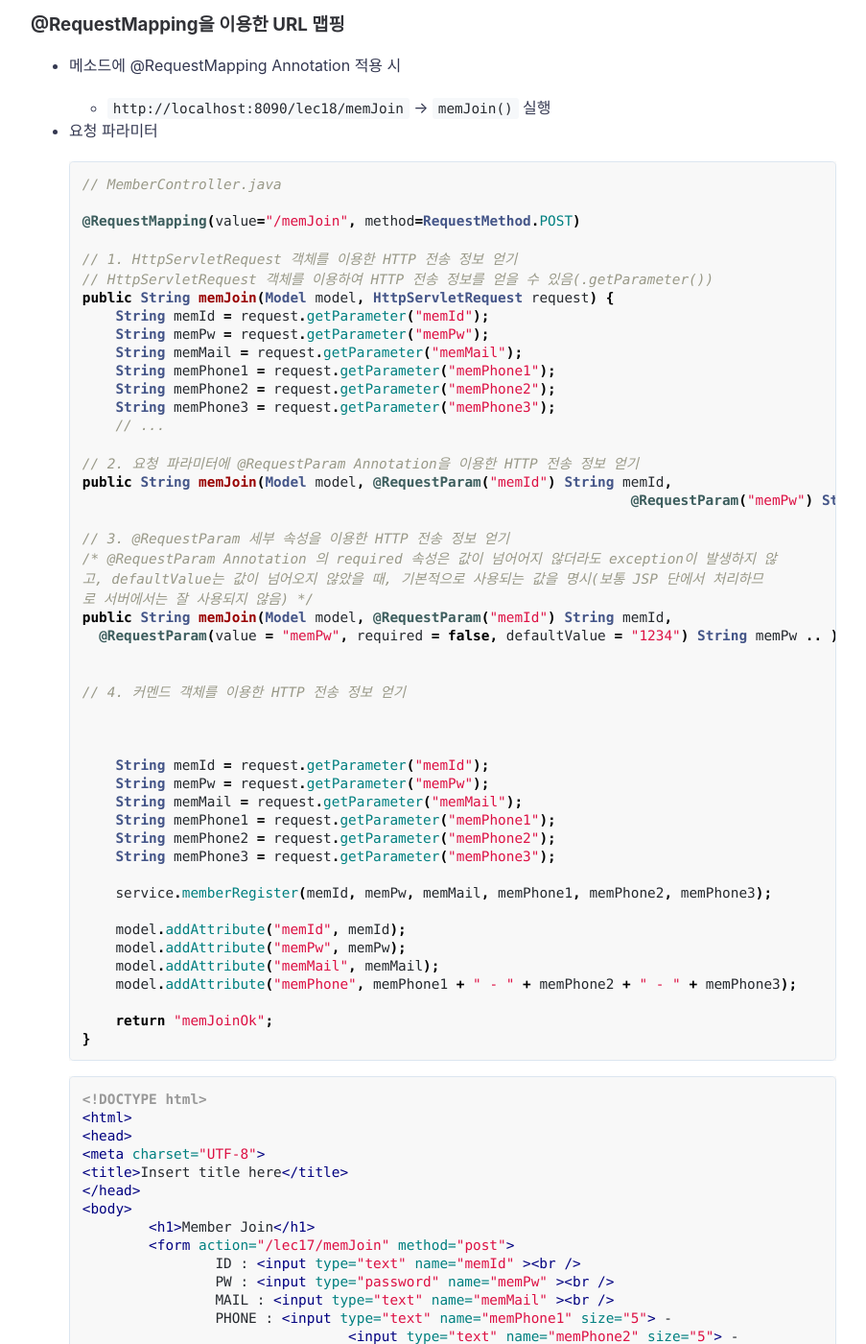
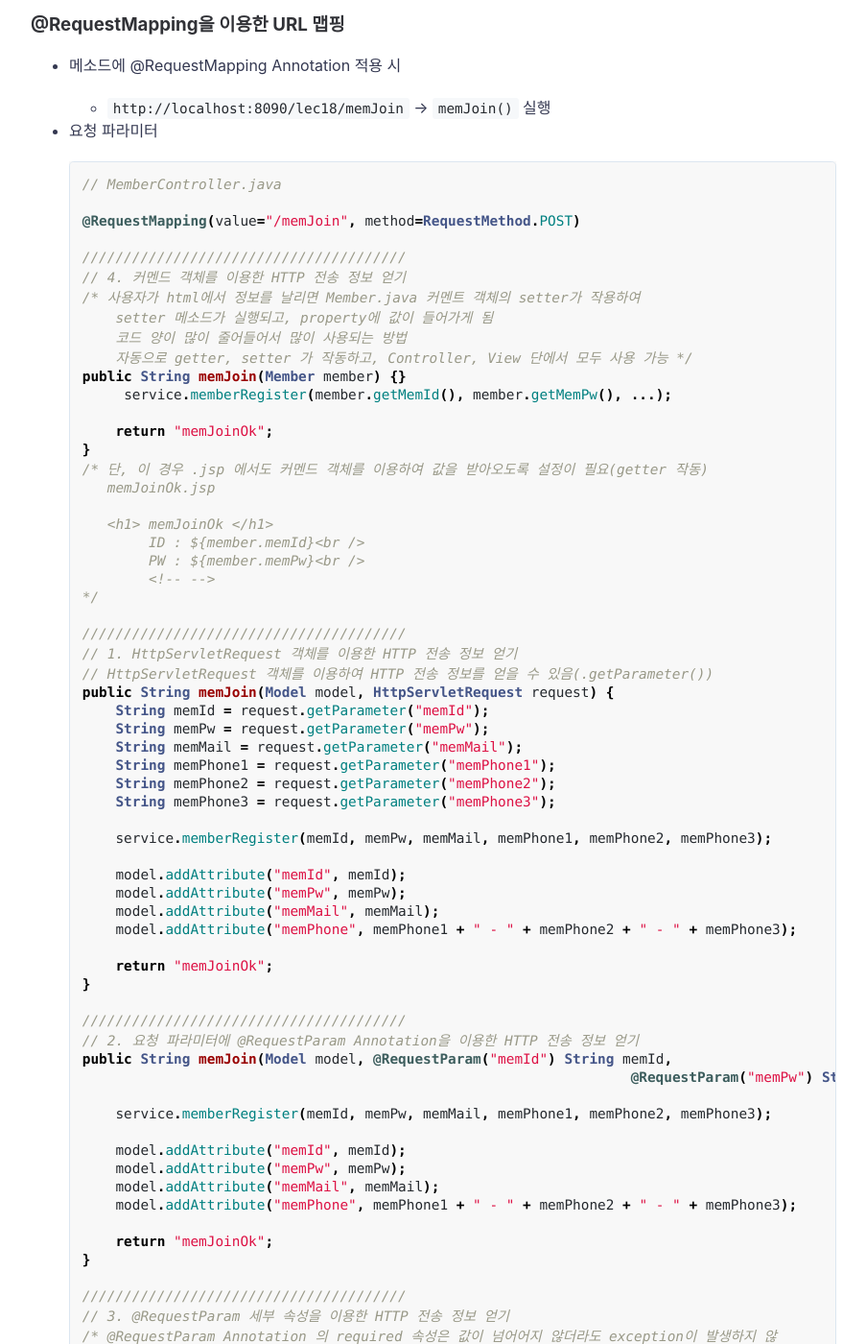
Before and after one commit to jihunparkme/jihunparkme.github.io, a Jekyll site: the page built from _posts/2020-06-26-Spring-설정-및-구현.md, in a window 1280 px wide and 1400 px high, scrolled down 21312 px. Shown: the whole window at 96% size, without its empty margins (188-1091 px from the left). Built offline with Jekyll 4.4.1, drawn with Linux system fonts in a browser that asks for light colours; comment, search, counter and statistics services are not loaded; some of the changed text lies outside the part shown.

Commit message:
Edit: add contents

```diff
--- a/_posts/2020-06-26-Spring-설정-및-구현.md
+++ b/_posts/2020-06-26-Spring-설정-및-구현.md
@@ -872,6 +872,27 @@ Web Application
 
   @RequestMapping(value="/memJoin", method=RequestMethod.POST)
 
+  ///////////////////////////////////////
+  // 4. 커멘드 객체를 이용한 HTTP 전송 정보 얻기
+  /* 사용자가 html에서 정보를 날리면 Member.java 커멘트 객체의 setter가 작용하여
+      setter 메소드가 실행되고, property에 값이 들어가게 됨
+      코드 양이 많이 줄어들어서 많이 사용되는 방법
+      자동으로 getter, setter 가 작동하고, Controller, View 단에서 모두 사용 가능 */
+  public String memJoin(Member member) {}
+       service.memberRegister(member.getMemId(), member.getMemPw(), ...);
+
+      return "memJoinOk";
+  }
+  /* 단, 이 경우 .jsp 에서도 커멘드 객체를 이용하여 값을 받아오도록 설정이 필요(getter 작동)
+     memJoinOk.jsp
+
+     <h1> memJoinOk </h1>
+  	ID : ${member.memId}<br />
+  	PW : ${member.memPw}<br />
+  	<!-- -->
+  */
+
+  ///////////////////////////////////////
   // 1. HttpServletRequest 객체를 이용한 HTTP 전송 정보 얻기
   // HttpServletRequest 객체를 이용하여 HTTP 전송 정보를 얻을 수 있음(.getParameter())
   public String memJoin(Model model, HttpServletRequest request) {
@@ -881,32 +902,40 @@ Web Application
       String memPhone1 = request.getParameter("memPhone1");
       String memPhone2 = request.getParameter("memPhone2");
       String memPhone3 = request.getParameter("memPhone3");
-      // ...
 
+      service.memberRegister(memId, memPw, memMail, memPhone1, memPhone2, memPhone3);
+
+      model.addAttribute("memId", memId);
+      model.addAttribute("memPw", memPw);
+      model.addAttribute("memMail", memMail);
+      model.addAttribute("memPhone", memPhone1 + " - " + memPhone2 + " - " + memPhone3);
+
+      return "memJoinOk";
+  }
+
+  ///////////////////////////////////////
   // 2. 요청 파라미터에 @RequestParam Annotation을 이용한 HTTP 전송 정보 얻기
   public String memJoin(Model model, @RequestParam("memId") String memId,
       								  @RequestParam("memPw") String memPw ...) {
 
+      service.memberRegister(memId, memPw, memMail, memPhone1, memPhone2, memPhone3);
+
+      model.addAttribute("memId", memId);
+      model.addAttribute("memPw", memPw);
+      model.addAttribute("memMail", memMail);
+      model.addAttribute("memPhone", memPhone1 + " - " + memPhone2 + " - " + memPhone3);
+
+      return "memJoinOk";
+  }
+
+  ///////////////////////////////////////
   // 3. @RequestParam 세부 속성을 이용한 HTTP 전송 정보 얻기
   /* @RequestParam Annotation 의 required 속성은 값이 넘어어지 않더라도 exception이 발생하지 않
   고, defaultValue는 값이 넘어오지 않았을 때, 기본적으로 사용되는 값을 명시(보통 JSP 단에서 처리하므
   로 서버에서는 잘 사용되지 않음) */
   public String memJoin(Model model, @RequestParam("memId") String memId,
     @RequestParam(value = "memPw", required = false, defaultValue = "1234") String memPw .. ) {
-
-
-  // 4. 커멘드 객체를 이용한 HTTP 전송 정보 얻기
-
-
-
-      String memId = request.getParameter("memId");
-      String memPw = request.getParameter("memPw");
-      String memMail = request.getParameter("memMail");
-      String memPhone1 = request.getParameter("memPhone1");
-      String memPhone2 = request.getParameter("memPhone2");
-      String memPhone3 = request.getParameter("memPhone3");
-
-      service.memberRegister(memId, memPw, memMail, memPhone1, memPhone2, memPhone3);
+       service.memberRegister(memId, memPw, memMail, memPhone1, memPhone2, memPhone3);
 
       model.addAttribute("memId", memId);
       model.addAttribute("memPw", memPw);
```
